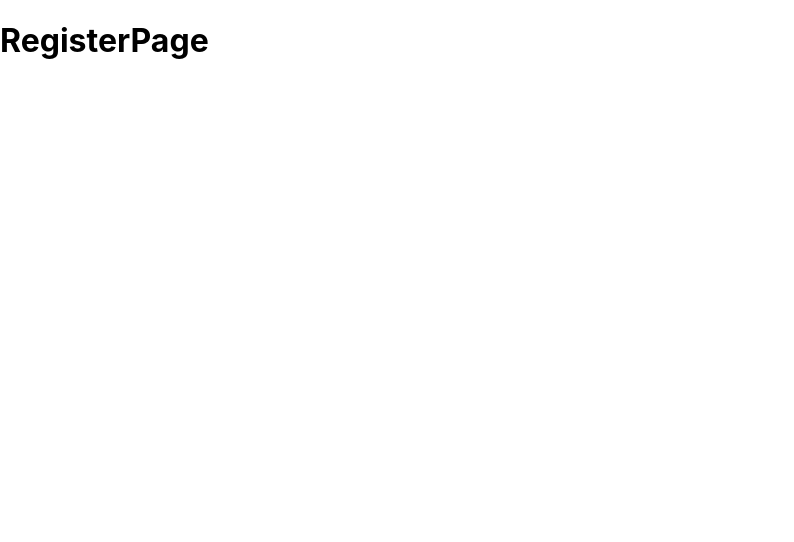
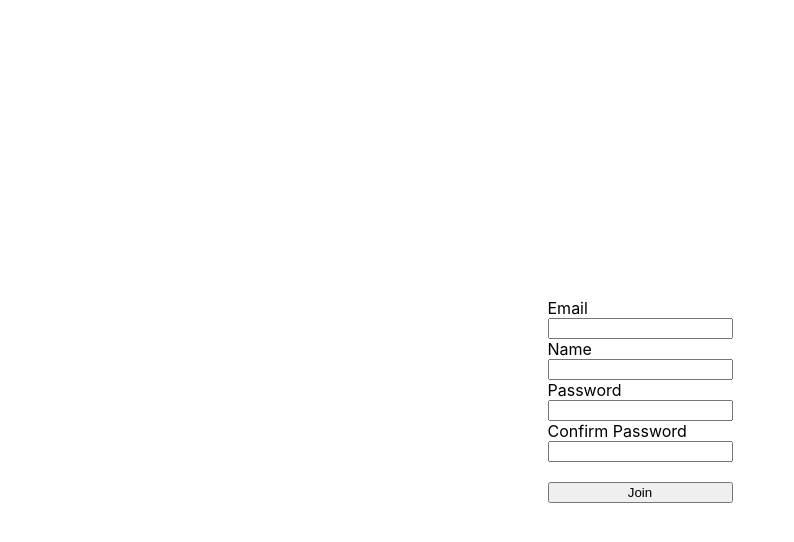
Before and after one commit to wooohyerim/boiler-plate-node, a React (Create React App) app in the folder client/: page /register in a window 1280 px wide. Shown: the top 542 px of the page, without its empty margins (0-794 px from the left). Built offline with nearby package versions, Linux system fonts and the light colour scheme.

Commit message:
feat: register 구현

```diff
--- a/client/src/_actions/types.js
+++ b/client/src/_actions/types.js
@@ -1 +1,2 @@
 export const LOGIN_USER = "login_user";
+export const REGISTER_USER = "register_user";
--- a/client/src/_actions/user_action.js
+++ b/client/src/_actions/user_action.js
@@ -1,5 +1,5 @@
 import axios from "axios";
-import { LOGIN_USER } from "./types";
+import { LOGIN_USER, REGISTER_USER } from "./types";
 
 export function loginUser(dataToSubmit) {
   const request = axios
@@ -11,3 +11,14 @@
     payload: request,
   };
 }
+
+export function registerUser(dataToSubmit) {
+  const request = axios
+    .post("/api/users/register", dataToSubmit)
+    .then((res) => res.data)
+    .catch((err) => console.log(err));
+  return {
+    type: REGISTER_USER,
+    payload: request,
+  };
+}
--- a/client/src/_reducers/user_reducer.js
+++ b/client/src/_reducers/user_reducer.js
@@ -1,10 +1,13 @@
-import { LOGIN_USER } from "../_actions/types";
+import { LOGIN_USER, REGISTER_USER } from "../_actions/types";
 
 export default function userReducer(state = {}, action) {
   switch (action.type) {
     case LOGIN_USER:
       return { ...state, loginSuccess: action.payload };
-
+      break;
+    case REGISTER_USER:
+      return { ...state, register: action.payload };
+      break;
     default:
       return state;
   }
--- a/client/src/components/views/RegisterPage/RegisterPage.js
+++ b/client/src/components/views/RegisterPage/RegisterPage.js
@@ -1,9 +1,85 @@
-import React from "react";
+import React, { useState } from "react";
+import { useNavigate } from "react-router-dom";
+import { useDispatch } from "react-redux";
+import { registerUser } from "../../../_actions/user_action";
 
 const RegisterPage = () => {
+  const dispatch = useDispatch();
+  const navigate = useNavigate();
+
+  const [email, setEmail] = useState("");
+  const [password, setPassword] = useState("");
+  const [name, setName] = useState("");
+  const [pwConfirm, setPwConfirm] = useState("");
+
+  const onEmailHandler = (e) => {
+    setEmail(e.target.value);
+  };
+
+  const onPwHandler = (e) => {
+    setPassword(e.target.value);
+  };
+
+  const onNameHandler = (e) => {
+    setName(e.target.value);
+  };
+
+  const onPwConfirmHandler = (e) => {
+    setPwConfirm(e.target.value);
+  };
+
+  const onSubmitHandler = (e) => {
+    e.preventDefault();
+
+    if (password !== pwConfirm) {
+      return alert("비밀번호와 비밀번호 확인이 다릅니다.");
+    }
+
+    let body = {
+      email: email,
+      password: password,
+      name: name,
+      pwConfirm: pwConfirm,
+    };
+
+    dispatch(registerUser(body)).then((res) => {
+      if (res.payload.success) {
+        navigate("/login");
+      } else {
+        alert("Failed to sign up");
+      }
+    });
+  };
+
   return (
-    <div>
-      <h1>RegisterPage</h1>
+    <div
+      style={{
+        display: "flex",
+        justifyContent: "center",
+        alignItems: "center",
+        width: "100%",
+        height: "100vh",
+      }}
+    >
+      <form
+        style={{ display: "flex", flexDirection: "column" }}
+        onSubmit={onSubmitHandler}
+      >
+        <label>Email</label>
+        <input type="email" value={email} onChange={onEmailHandler} />
+        <label>Name</label>
+        <input type="text" value={name} onChange={onNameHandler} />
+        <label>Password</label>
+        <input type="password" value={password} onChange={onPwHandler} />
+        <label>Confirm Password</label>
+        <input
+          type="password"
+          value={pwConfirm}
+          onChange={onPwConfirmHandler}
+        />
+        <br />
+        <button>Join</button>
+      </form>
     </div>
   );
 };
```
